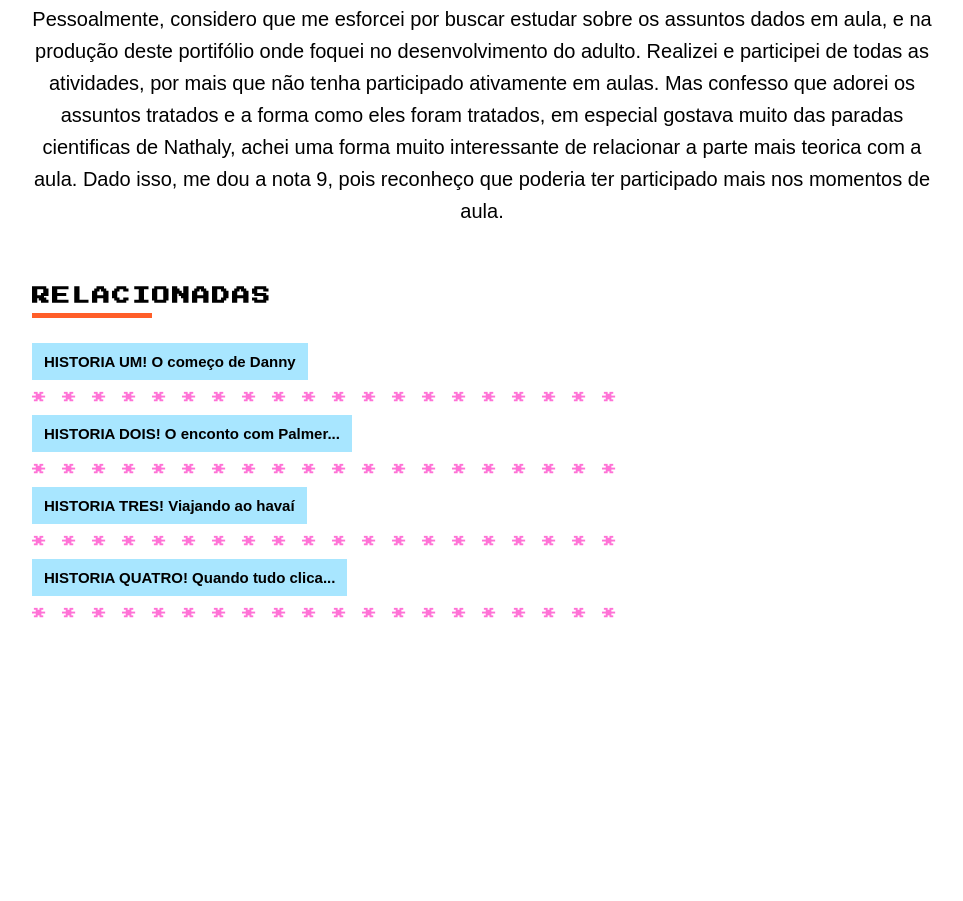
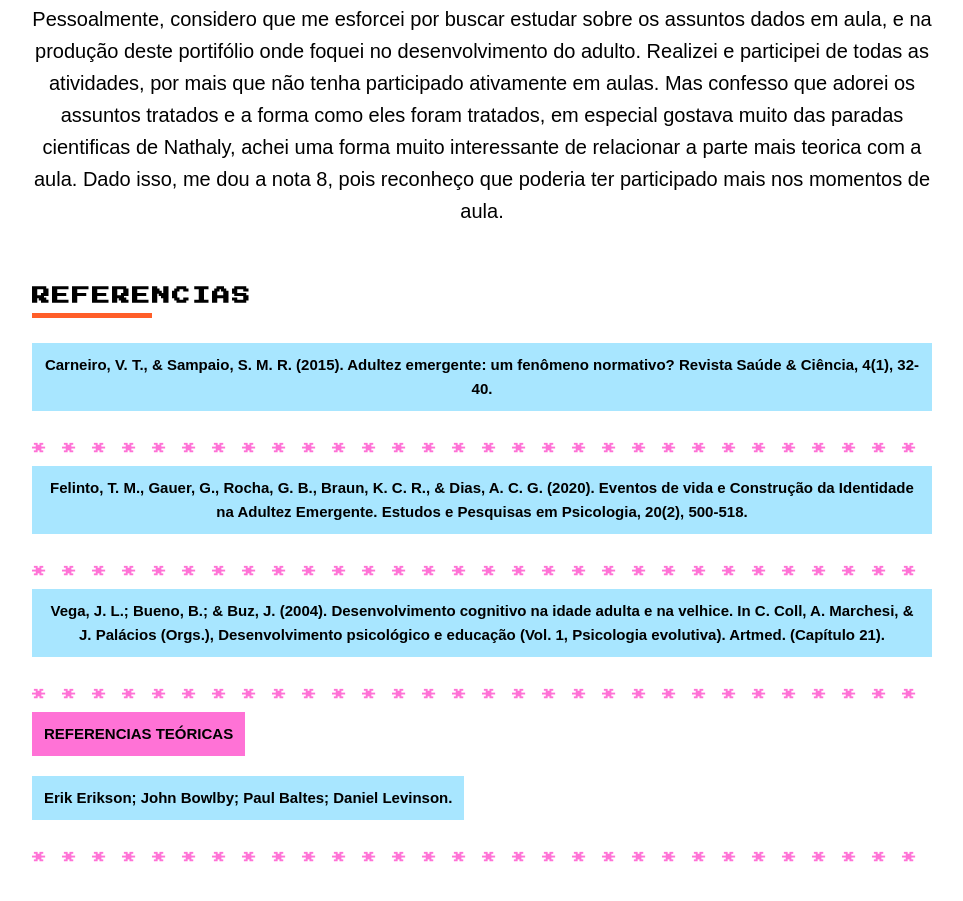
Before and after one commit to ajuuuuuu/site-psicologia, a plain HTML site: page discente.html in a window 1280 px wide. Shown: the part 1240-2141 px from the top of the page, without its empty margins (158-1121 px from the left). Before the commit the page ends 1921 px from the top, so only its background shows below. Drawn offline with Linux system fonts and the light colour scheme; a web font is replaced by a local one.

Commit message:
coloquei referencias

```diff
--- a/discente.html
+++ b/discente.html
@@ -71,34 +71,41 @@
   <p class="texto-pagina">
     Pessoalmente, considero que me esforcei por buscar estudar sobre os assuntos dados em aula, e na produção deste portifólio onde foquei no desenvolvimento do adulto.
     Realizei e participei de todas as atividades, por mais que não tenha participado ativamente em aulas. Mas confesso que adorei os assuntos tratados e a forma como eles foram tratados, em especial gostava muito das paradas cientificas de Nathaly, achei uma forma muito interessante de relacionar a parte mais teorica com a aula.
-    Dado isso, me dou a nota 9, pois reconheço que poderia ter participado mais nos momentos de aula.
+    Dado isso, me dou a nota 8, pois reconheço que poderia ter participado mais nos momentos de aula.
   </p>
 
 </section>
 
 <footer class="relacionadas">
-  <h2>RELACIONADAS</h2>
+  <h2>REFERENCIAS</h2>
   <div class="linha"></div>
 
   <div class="itema">
-    <a href="historia1.html">HISTORIA UM! O começo de Danny</a>
+    <a class="texto-pagina">Carneiro, V. T., & Sampaio, S. M. R. (2015). Adultez emergente: um fenômeno normativo? Revista Saúde & Ciência, 4(1), 32-40.</a>
   </div>
-  <div class="asteriscosr">* * * * * * * * * * * * * * * * * * * *</div>
+  <div class="asteriscosr">* * * * * * * * * * * * * * * * * * * * * * * * * * * * * *</div>
 
   <div class="itema">
-    <a href="historia2.html">HISTORIA DOIS! O enconto com Palmer...</a>
+    <a class="texto-pagina">Felinto, T. M., Gauer, G., Rocha, G. B., Braun, K. C. R., & Dias, A. C. G. (2020). Eventos de vida e Construção da Identidade na Adultez Emergente. Estudos e Pesquisas em Psicologia, 20(2), 500-518.</a>
   </div>
-  <div class="asteriscosr">* * * * * * * * * * * * * * * * * * * *</div>
+  <div class="asteriscosr">* * * * * * * * * * * * * * * * * * * * * * * * * * * * * *</div>
 
   <div class="itema">
-    <a href="historia3.html">HISTORIA TRES! Viajando ao havaí</a>
+    <a class="texto-pagina">Vega, J. L.; Bueno, B.; & Buz, J. (2004). Desenvolvimento cognitivo na idade adulta e na velhice. In C. Coll, A. Marchesi, & J. Palácios (Orgs.), Desenvolvimento psicológico e educação (Vol. 1, Psicologia evolutiva). Artmed. (Capítulo 21). </a>
   </div>
-  <div class="asteriscosr">* * * * * * * * * * * * * * * * * * * *</div>
+  <div class="asteriscosr">* * * * * * * * * * * * * * * * * * * * * * * * * * * * * *</div>
+
+    <div class="itemr">
+    <a class="texto-pagina">REFERENCIAS TEÓRICAS </a>
+  </div>
 
   <div class="itema">
-    <a href="historia4.html">HISTORIA QUATRO! Quando tudo clica...</a>
+    <a class="texto-pagina">Erik Erikson;
+      John Bowlby;
+      Paul Baltes;
+      Daniel Levinson. </a>
   </div>
-  <div class="asteriscosr">* * * * * * * * * * * * * * * * * * * *</div>
+  <div class="asteriscosr">* * * * * * * * * * * * * * * * * * * * * * * * * * * * * *</div>
 
 </footer>
 
```
